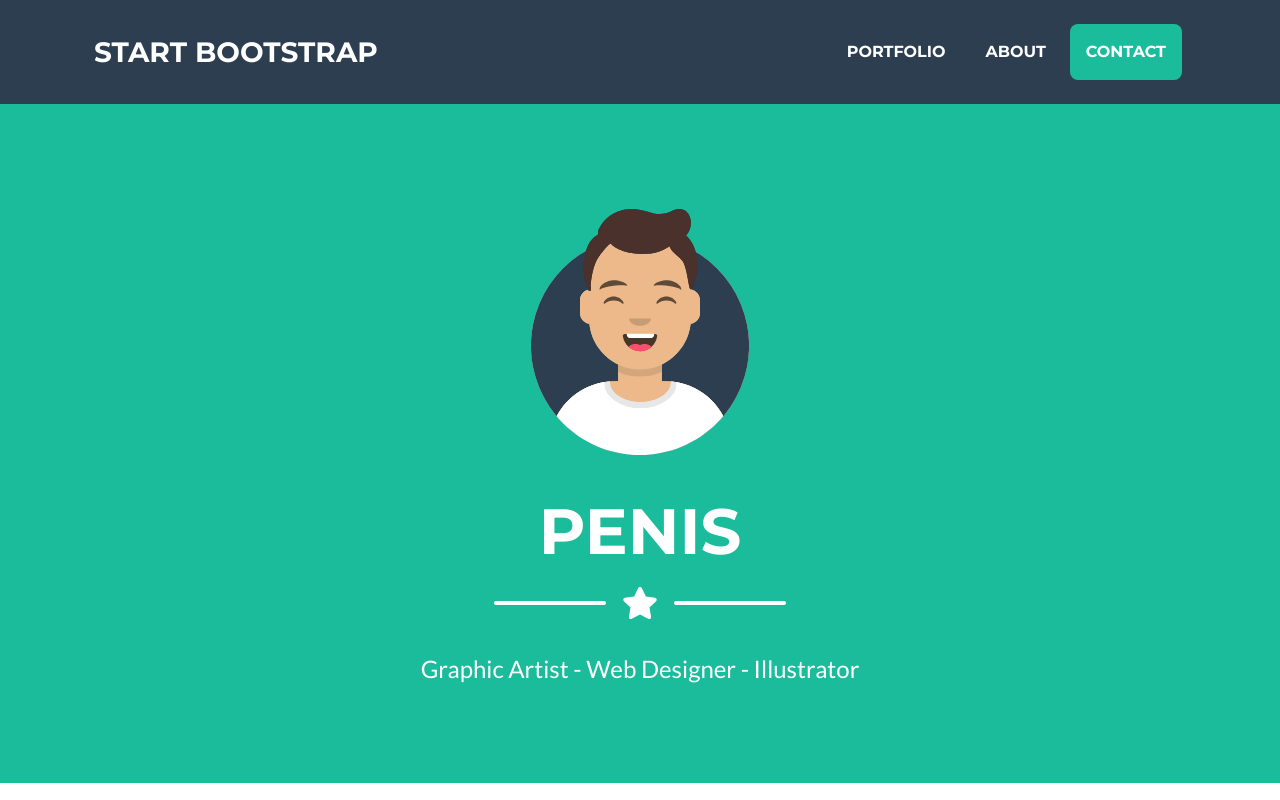
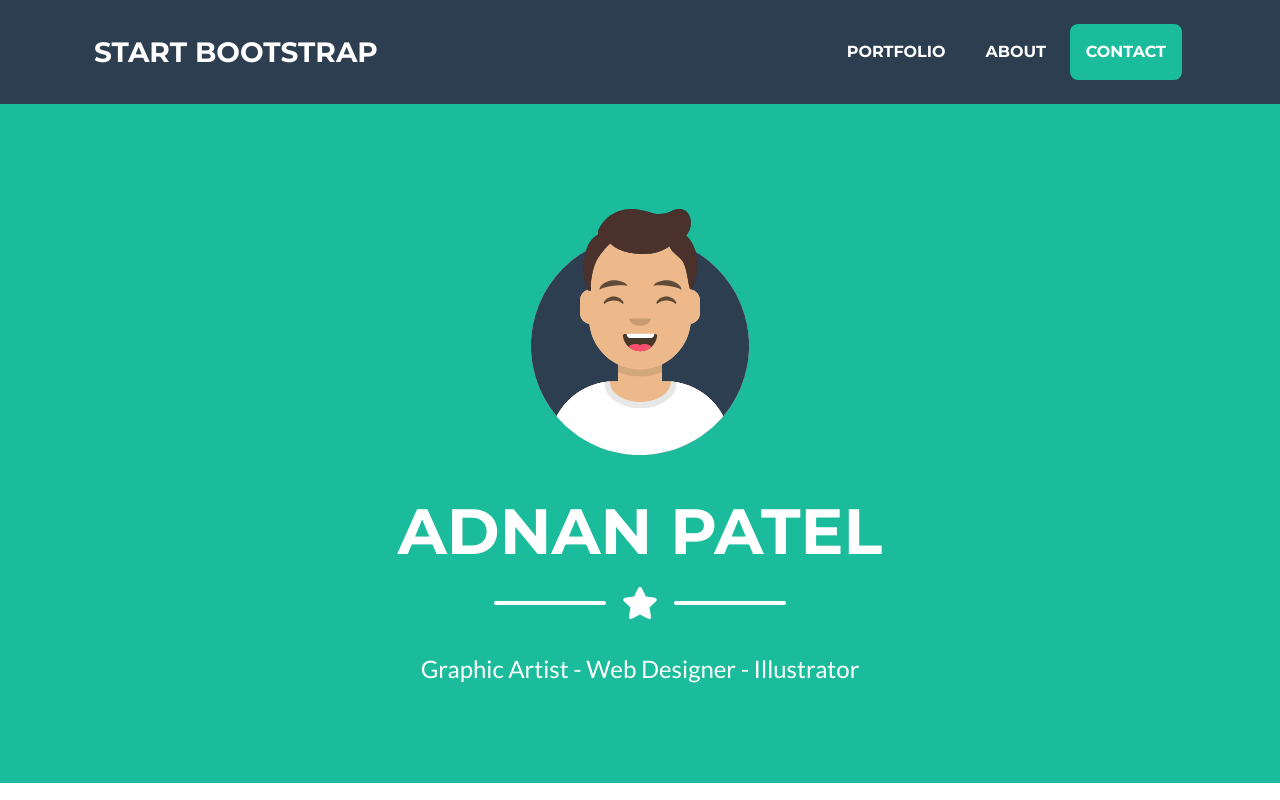
Before and after one commit to aduli96/AdnanPortfolio, a plain HTML site: page index.html in a window 1280 px wide. Shown: the top 800 px of the page. Drawn offline with nearby package versions, Linux system fonts and the light colour scheme.

Commit message:
Update index.html
Changed name to Adnan Patel

```diff
--- a/index.html
+++ b/index.html
@@ -40,7 +40,7 @@
                 <!-- Masthead Avatar Image-->
                 <img class="masthead-avatar mb-5" src="assets/img/avataaars.svg" alt="" />
                 <!-- Masthead Heading-->
-                <h1 class="masthead-heading text-uppercase mb-0">Penis</h1>
+                <h1 class="masthead-heading text-uppercase mb-0">Adnan Patel</h1>
                 <!-- Icon Divider-->
                 <div class="divider-custom divider-light">
                     <div class="divider-custom-line"></div>
```
